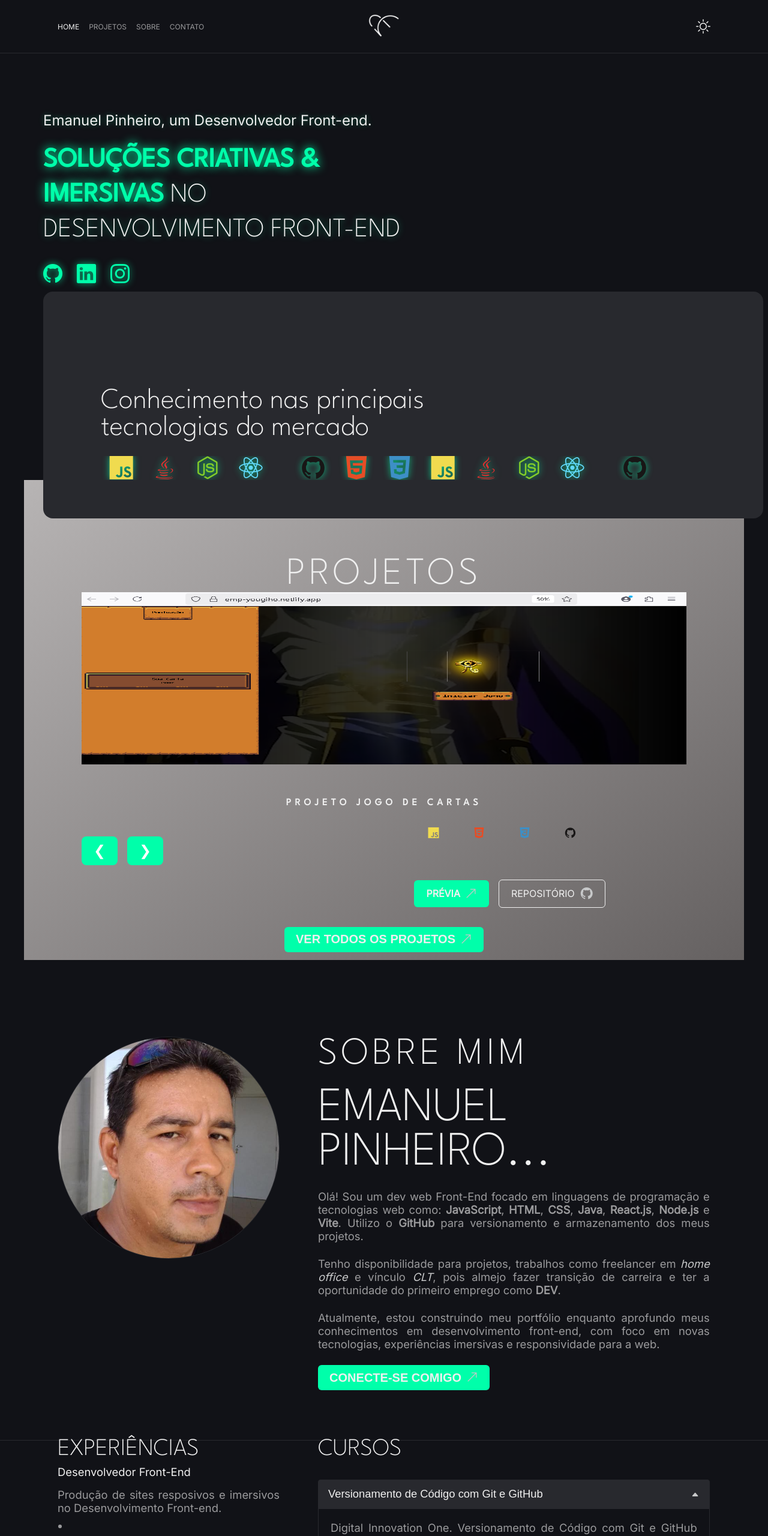
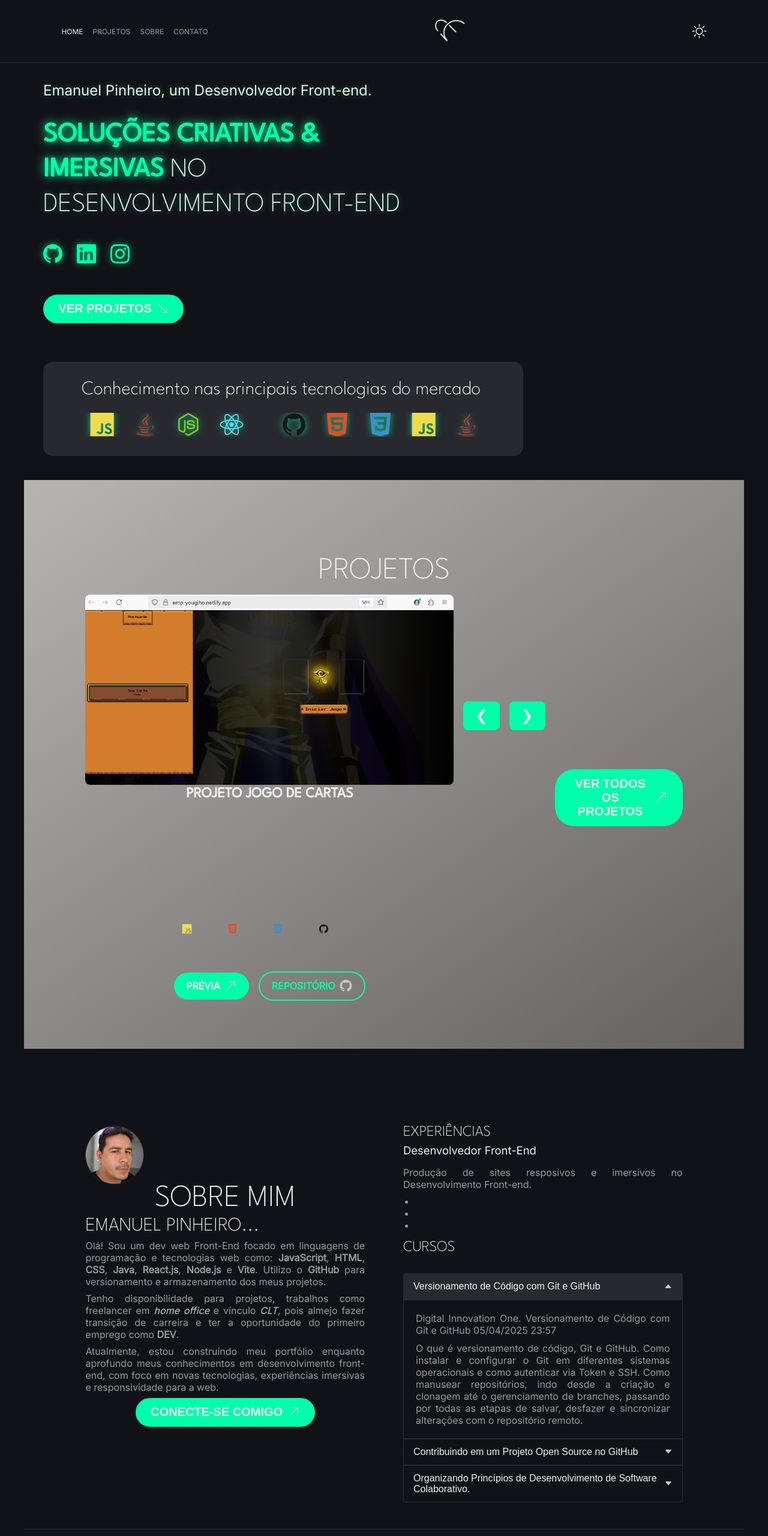
Before and after one commit to Messias-emp/projeto_portifolio_front-end, a plain HTML site: page index.html in a window 1280 px wide. Shown: the top 2560 px of the page at 60% size. Drawn offline with nearby package versions, Linux system fonts and the light colour scheme.

Commit message:
Atualiza responsividade e estilo dos cards

```diff
--- a/assets/css/styles.css
+++ b/assets/css/styles.css
@@ -85,14 +85,12 @@ b {
 }
 
 h1 {
-  font-size: 2.5rem;
-  font-weight: 200;
+  font-size: clamp(2.5rem, 5vw + 1rem, 5rem);
 }
 
 h2 {
-  font-size: 2rem;
+  font-size: 1rem;
   text-align: center;
-  letter-spacing: 0.4rem;
 }
 
 h3 {
@@ -265,7 +263,8 @@ main {
 }
 
 #home {
-  height: 100vh;
+  min-height: 100dvh;
+  /* viewport dinâmica */
   padding: 2rem 2rem;
   display: flex;
   flex-direction: column;
@@ -280,17 +279,18 @@ main {
 
 .main__content1 {
   justify-content: center;
-  margin-top: 250px;
+  margin-top: -1rem;
   display: flex;
   flex-direction: column;
   gap: 1.5rem;
-  max-width: 600px;
+  max-width: 500px;
 }
 
 .main__content1 p {
   font-size: 1.5rem;
   font-weight: 300;
   text-shadow: 0 0 10px rgba(0, 255, 170, 0.3);
+  margin-top: 7rem;
 }
 
 .main__content1 h1 {
@@ -349,7 +349,7 @@ main {
   margin-top: -11rem;
   background: var(--secondary-bg-color);
   border-radius: 1rem;
-  max-width: 1200px;
+  max-width: 400px;
   margin-left: auto;
   margin-right: auto;
 }
@@ -427,46 +427,60 @@ main {
 }
 
 .projects {
-  max-width: 1200px;
-  margin: 0 auto;
-  padding: 60px 20px;
+  min-height: 100vh;
+  padding: 4rem 2rem;
   background: linear-gradient(145deg, #b7b4b4, #656161);
   color: #f0f0f0;
-  text-align: center;
-  height: 100vh;
+  display: flex;
+  flex-direction: column;
+  align-items: center;
+  justify-content: center;
 }
 
 .projects__container {
   display: flex;
+  flex-direction: row;
+  align-items: center;
+  justify-content: flex-start;
+  gap: 4rem;
+  width: 100%;
+  max-width: 1200px;
+  margin: 0 auto;
+  margin-top: 0px;
+  padding-top: 4rem;
+}
+
+
+.projects__card {
+  width: 100%;
+  max-width: 800px;
+  display: flex;
   flex-direction: column;
   align-items: center;
   gap: 2rem;
+  margin-top: 1rem;
 }
 
-.projects__card {
-  width: 100%;
-  display: flex;
-  flex-direction: column;
-  justify-content: space-between;
-  align-items: flex-start;
-  gap: 2rem;
-  flex-wrap: wrap;
 
-}
+
 
 .cards-carousel {
   position: relative;
   width: 100%;
-  display: flex;
-  overflow: hidden;
+  height: auto;
+  min-height: 500px;
+  /* evita "pulo" se cards tiverem tamanhos diferentes */
 }
 
 
+
+
 .carousel-controls {
-  margin-top: 1rem;
+  margin-top: -17rem;
   display: flex;
   justify-content: center;
   gap: 1rem;
+  align-items: center;
 }
 
 .carousel-btn {
@@ -485,55 +499,52 @@ main {
 }
 
 .card {
-  display: none;
-  flex: 1 0 100%;
-  text-align: center;
-  transition: opacity 0.5s ease;
+  position: absolute;
+  top: 0;
+  left: 0;
+  width: 100%;
+  opacity: 0;
+  pointer-events: none;
+  transform: translateY(10px);
+  transition: opacity 0.6s ease, transform 0.6s ease;
 }
 
 .card.active {
-  display: block;
+  opacity: 1;
+  pointer-events: all;
+  transform: translateY(0);
+  z-index: 1;
 }
 
-
-.card:hover {
-  transform: scale(1.03) rotateY(5deg);
-  box-shadow: 0 20px 40px rgba(0, 0, 0, 0.8);
+.card__image {
+  width: 100%;
+  height: 100%;
+  border-radius: 0.5rem;
 }
 
-
-.card__background {
-  width: 100%;
-  height: 180px;
-  object-fit: cover;
-}
-
-
-.card__image {
-  position: absolute;
-  left: 50%;
-  transform: translateX(-50%);
-  width: 100%;
-  height: 80%;
-  z-index: 2;
-}
-
-
 .card__title {
-  margin-top: 160px;
-  font-size: 1rem;
+  margin: 0;
+  font-size: 1.5rem;
   font-weight: bold;
+  text-align: center;
   z-index: 3;
 }
-
 
 .card__body {
   display: flex;
   flex-direction: column;
-  gap: 1.5rem;
-  width: 45%;
-  justify-content: flex-start;
-  align-items: flex-start;
+  align-items: center;
+  gap: 1rem;
+  padding: 1rem;
+  width: 100%;
+  margin-top: 0;
+}
+
+.card__buttons {
+  display: flex;
+  justify-content: center;
+  gap: 1rem;
+  flex-wrap: wrap;
 }
 
 /* Descrição do projeto */
@@ -543,7 +554,6 @@ main {
 
 }
 
-/* Lista de funcionalidades */
 .card__list {
   text-align: left;
   padding-left: 1rem;
@@ -562,19 +572,34 @@ main {
 }
 
 .btn {
-  padding: 0.6rem 1.2rem;
-  border-radius: 6px;
-  border: 1px solid #f0f0f0;
-  background-color: transparent;
-  color: #f0f0f0;
-  text-decoration: none;
-  transition: 0.3s ease;
+  position: relative;
+  display: inline-flex;
+  align-items: center;
+  justify-content: center;
+  gap: 0.5rem;
+
+  padding: 0.8rem 1.6rem;
+  border-radius: 2rem;
+  background: transparent;
+  color: #00ffaa;
+  border: 2px solid #00ffaa;
+
+  font-weight: 600;
+  text-transform: uppercase;
+  font-size: 1rem;
+  cursor: pointer;
+  overflow: hidden;
+
+  transition: all 0.4s ease;
 }
 
 .btn:hover {
-  background-color: #f0f0f0;
-  color: #111;
+  background: #00ffaa;
+  color: #111217;
+  box-shadow: 0 0 12px #00ffaa, 0 0 24px #00ffaa70;
+  transform: scale(1.05);
 }
+
 
 .btn--primary {
   background-color: #00ffaa;
@@ -642,23 +667,32 @@ main {
 }
 
 .about {
+  min-height: 100vh;
+  display: grid;
+  grid-template-columns: 60% 40%;
+  height: 100vh;
+  gap: 3rem;
+}
 
+.about__content1 {
+  width: 100%;
   display: flex;
   flex-direction: column;
-  height: 100vh;
+  justify-content: left;
 }
 
-.about__content1,
+
 .about__content2 {
   display: flex;
   flex-direction: column;
   align-items: flex-start;
   justify-content: flex-start;
-  gap: 2rem;
+  gap: 1rem;
+  width: 117%;
 }
 
 .about__photo {
-  width: 100%;
+  width: 21%;
   object-fit: cover;
   object-position: center;
   pointer-events: none;
@@ -669,8 +703,12 @@ main {
 .about__description {
   display: flex;
   flex-direction: column;
-  justify-content: flex-start;
-  gap: 1.5rem;
+  justify-content: space-between;
+  gap: 0.5rem;
+}
+
+.about__description h1 {
+  font-size: 2rem;
 }
 
 .about__icons {
@@ -750,10 +788,10 @@ main {
 }
 
 .contact {
-  height: 100vh;
+  min-height: 100vh;
   display: flex;
   flex-direction: column;
-  justify-content: center;
+  justify-content: end;
   align-items: center;
   gap: 1.5rem;
   border-top: 1px solid var(--primary-border-color);
@@ -782,203 +820,12 @@ footer p {
   padding: 1rem;
 }
 
-/* Responsividade */
-@media (min-width: 768px) {
-  .header {
-    position: fixed;
-    border-bottom: 1px solid var(--primary-border-color);
-    padding: 1rem 6rem;
-    background: var(--primary-bg-color);
-  }
-
-  .nav--mobile {
-    display: none;
-  }
-
-  .header__nav {
-    display: flex;
-  }
-
-  .header__nav,
-  .header__toggle {
-    min-width: 30%;
-  }
-
-  h1 {
-    font-size: 5rem;
-  }
-
-  h2 {
-    font-size: 3rem;
-  }
-
-  main,
-  .projects,
-  .about {
-    padding: 8rem 6rem 4rem 6rem;
-  }
-
-  .contact {
-    padding: 6rem;
-  }
-
-  .contact p {
-    width: 80%;
-  }
-
-  .main__content1 {
-    display: flex;
-    flex-direction: column;
-    align-items: flex-start;
-  }
-
-  .technologies {
-    padding: 6.25rem 6rem 2rem 6rem;
-    margin-top: -6rem;
-  }
-
-  footer {
-    margin: 0;
-  }
-}
-
-@media (min-width: 992px) {
-  .projects__card {
-    flex-direction: row;
-  }
-
-  .projects__card.card--reverse {
-    flex-direction: row-reverse;
-    justify-content: space-between;
-  }
-
-  .card__cover {
-    width: 55%;
-  }
-
-  .about {
-    gap: 5rem;
-  }
-
-  .about__content1,
-  .about__content2 {
-    display: grid;
-    grid-template-columns: 34% 60%;
-    justify-content: flex-start;
-    align-items: flex-start;
-    gap: 4rem;
-  }
-
-  .about__description h2 {
-    text-align: left;
-  }
-
-  .description__buttons {
-    justify-content: flex-start;
-  }
-}
-
-@media (min-width: 1200px) {
-
-  h2 {
-    font-size: 4rem;
-  }
-
-  h3 {
-    font-size: 2.5rem;
-  }
-
-  main {
-    padding: 12rem 6rem 2rem;
-  }
-
-  .main__content1 .btn {
-    width: auto;
-  }
-
-  .technologies {
-    flex-direction: row;
-    justify-content: space-between;
-    padding: 10rem 6rem 4rem;
-  }
-
-  .technologies h2 {
-    font-size: 3rem;
-    width: 55%;
-  }
-
-  .technologies__list {
-    gap: 1rem;
-  }
-
-  .technologies__item {
-    width: 6rem;
-    height: 6rem;
-  }
-
-  .technologies__logo {
-    height: 3rem;
-  }
-
-  p,
-  span,
-  li {
-    font-size: 1.15rem;
-  }
-
-  .card__buttons .btn,
-  .description__buttons .btn {
-    width: auto;
-  }
-}
+/*Ajustes no carrossel para mobile*/
 @media (max-width: 767px) {
-  /* Cada seção ocupa a tela inteira */
-  #home,
-  .projects,
-  .about,
-  .contact {
-    min-height: 100vh;
-    padding: 2rem 1rem;
-    display: flex;
-    flex-direction: column;
-    justify-content: center;
-  }
-
-  /* Container dos projetos centralizado */
-  .projects__container {
-    padding: 0;
-    gap: 1rem;
-  }
-
   .projects__card {
     flex-direction: column;
     align-items: center;
-    gap: 1rem;
-  }
-
-  /* Apenas um card por vez visível no carrossel */
-  .cards-carousel {
-    display: flex;
-    flex-direction: row;
-    overflow: hidden;
-    width: 100%;
-    position: relative;
-  }
-
-  .card {
-    flex: 0 0 100%;
-    display: none;
-    transition: transform 0.5s ease;
-  }
-
-  .card.active {
-    display: block;
-  }
-
-  .card__image {
-    width: 80%;
-    margin: 0 auto;
-    position: relative;
+    gap: 1.5rem;
   }
 
   .card__body {
@@ -991,27 +838,215 @@ footer p {
     justify-content: center;
   }
 
-  .carousel-controls {
-    display: flex;
+  .card__buttons {
+
     justify-content: center;
-    gap: 1rem;
-    margin: 1rem 0;
+    margin-top: 10rem;
+  }
+}
+
+/*Responsividade*/
+
+@media (min-width: 768px) {
+  .header {
+    position: fixed;
+    border-bottom: 1px solid var(--primary-border-color);
+    padding: 1.5rem 8vw;
+    background: var(--primary-bg-color);
+    z-index: 10;
   }
 
-  .carousel-btn {
-    padding: 0.5rem 1rem;
+  .header__nav {
+    display: flex;
+    justify-content: space-between;
+    gap: 2rem;
+  }
+
+  .nav--mobile {
+    display: none;
+  }
+
+  h1 {
+    font-size: clamp(3rem, 6vw, 5rem);
+  }
+
+  h2 {
+    font-size: clamp(2rem, 4vw, 3.5rem);
+  }
+
+  main,
+  .projects,
+  .about {
+    padding: 8rem 8vw 4rem 8vw;
+    max-width: 1200px;
+    margin: 0 auto;
+  }
+
+  .main__content1 {
+    max-width: 600px;
+    align-items: flex-start;
+    gap: 2rem;
+  }
+
+  .technologies {
+    padding: 2rem 4rem;
+    margin-top: 2rem;
+    max-width: 800px;
+    margin-left: auto;
+    margin-right: auto;
+  }
+
+  .projects__container {
+    gap: 1rem;
+    margin-top: -4rem;
+  }
+
+  .projects__card {
+    max-width: 1000px;
+  }
+
+  .card__image {
+    max-width: 700px;
+  }
+
+  .about {
+    grid-template-columns: 1fr 1fr;
+    gap: 4rem;
+    max-width: 1200px;
+    margin: 0 auto;
+
+  }
+
+  .about__content2 {
+    width: 100%;
+  }
+
+  .contact {
+    padding: 6rem 8vw;
+    max-width: 1200px;
+    margin: 0 auto;
+  }
+
+  .contact p {
+    width: 100%;
+    font-size: 1.125rem;
+  }
+
+  footer {
+    margin-top: 3rem;
+    padding: 2rem 0;
+    background-color: var(--primary-bg-color);
+  }
+}
+
+/*celular em pe*/
+@media screen and (max-width: 350px) {
+  body {
+    font-size: 0.95rem;
+    padding: 0;
+  }
+
+  h1 {
+    font-size: 2rem;
+  }
+
+  .main__content1 p {
     font-size: 1.2rem;
   }
 
+  .card__body {
+    padding: 1rem 0.5rem;
+    text-align: center;
+  }
+
   .btn {
+    padding: 0.6rem 1.2rem;
+    font-size: 0.9rem;
+  }
+
+  .technologies {
+    padding: 1rem;
+    margin-top: 2rem;
+  }
+
+  .menu--mobile .menu__link {
+    padding: 0.4rem 0.6rem;
+  }
+
+  .projects {
+    padding: 3rem 1rem;
+
+  }
+
+  .projects__container {
+    display: flex;
+    flex-direction: column;
+    margin-top: -4rem;
+  }
+
+  .about {
+    display: flex;
+    flex-direction: column;
+    padding: 2rem 1rem;
+  }
+
+  .about__content2 {
     width: 100%;
   }
 
-  .menu--mobile {
-    display: flex;
+  .about__photo {
+    width: 40%;
   }
 
-  .header__nav {
-    display: none;
+  .cards-carousel {
+    position: relative;
+    width: 100%;
+    height: auto;
+    min-height: 232px;
+  }
+
+  .carousel-controls {
+    margin-top: -25rem;
   }
 }
+
+/*celular deitado*/
+@media screen and (max-height: 350px) {
+  body {
+    font-size: 0.9rem;
+  }
+
+  h1 {
+    font-size: 1.8rem;
+  }
+
+  .main__content1 p {
+    margin-top: 7rem;
+  }
+
+  .card__body {
+    padding: 0.8rem;
+  }
+
+  .projects__card {
+    gap: 1.5rem;
+  }
+
+  .card__image {
+    max-width: 90%;
+  }
+
+  .about {
+    flex-direction: column;
+    padding: 1rem;
+  }
+
+  .btn {
+    font-size: 0.9rem;
+  }
+
+  .technologies {
+    padding: 1rem;
+    margin-top: 1rem;
+  }
+}
--- a/index.html
+++ b/index.html
@@ -45,7 +45,7 @@
       </a>
     </div>
     <div class="header__toggle">
-      <i id="toggleTheme" class="bi bi-sun"></i>
+      <i id="toggleTheme" class="bi bi-sun" aria-label="Alternar tema"></i>
     </div>
   </header>
   <nav class="nav--mobile">
@@ -147,30 +147,28 @@
         <div class="cards-carousel" style="transform: translateZ(-40vw) rotateY(0deg);">
           <!-- Projeto 1 -->
           <a href="https://emp-yougiho.netlify.app/" target="_blank" class="card active" id="yougiho">
-            <img class="card__background" src="">
+
             <img class="card__image" src="./assets/images/projects/jogo-cartas.png" alt="Projeto jogo de Cartas">
             <h2 class="card__title">Projeto jogo de Cartas</h2>
           </a>
 
           <!-- Projeto 2 -->
           <a href="https://emp-pokedex.netlify.app/" target="_blank" class="card" id="pokedex">
-            <img class="card__background" src="">
+
             <img class="card__image" src="./assets/images/projects/pokedex.png" alt="Projeto Pokdex">
             <h2 class="card__title">Projeto Pokdex</h2>
           </a>
 
           <!-- Projeto 3 -->
           <a href="https://emanuel-pinheiro.netlify.app/" target="_blank" class="card" id="meu-site">
-            <img class="card__background" src="">
+
             <img class="card__image" src="./assets/images/projects/meu-site.png"
               alt="Projeto meu site front-end e back-end em desenvolvimento">
             <h2 class="card__title">Projeto meu site front-end e back-end em desenvolvimento</h2>
           </a>
+
         </div>
-        <div class="carousel-controls">
-          <button class="carousel-btn prev" onclick="prevSlide()">&#10094;</button>
-          <button class="carousel-btn next" onclick="nextSlide()">&#10095;</button>
-        </div>
+
 
 
         <div class="card__body">
@@ -200,6 +198,11 @@
             </a>
           </div>
         </div>
+
+      </div>
+      <div class="carousel-controls">
+        <button class="carousel-btn prev" onclick="prevSlide()">&#10094;</button>
+        <button class="carousel-btn next" onclick="nextSlide()">&#10095;</button>
       </div>
 
       <a href="https://github.com/Messias-emp?tab=repositories" target="_blank">
```
